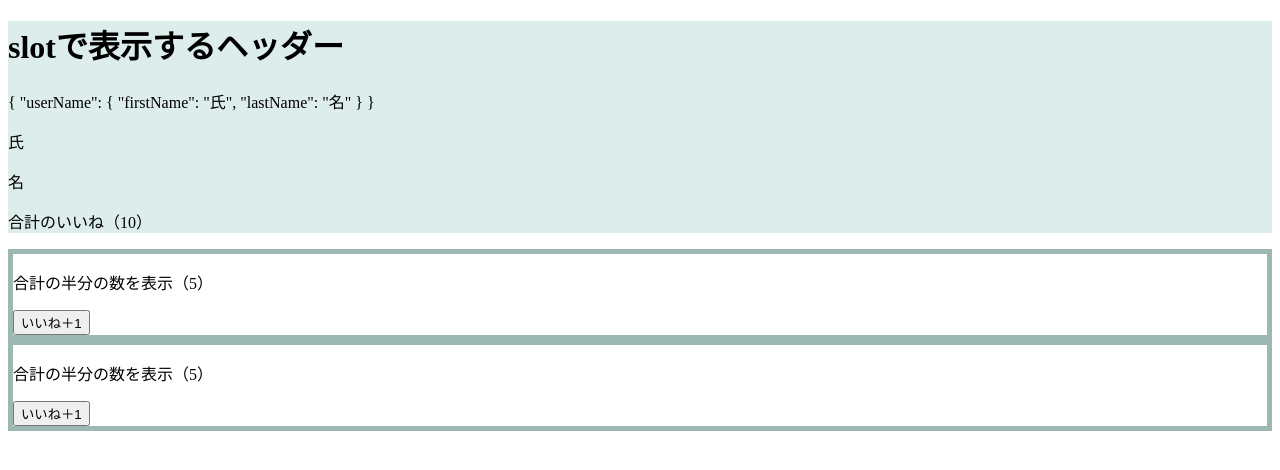
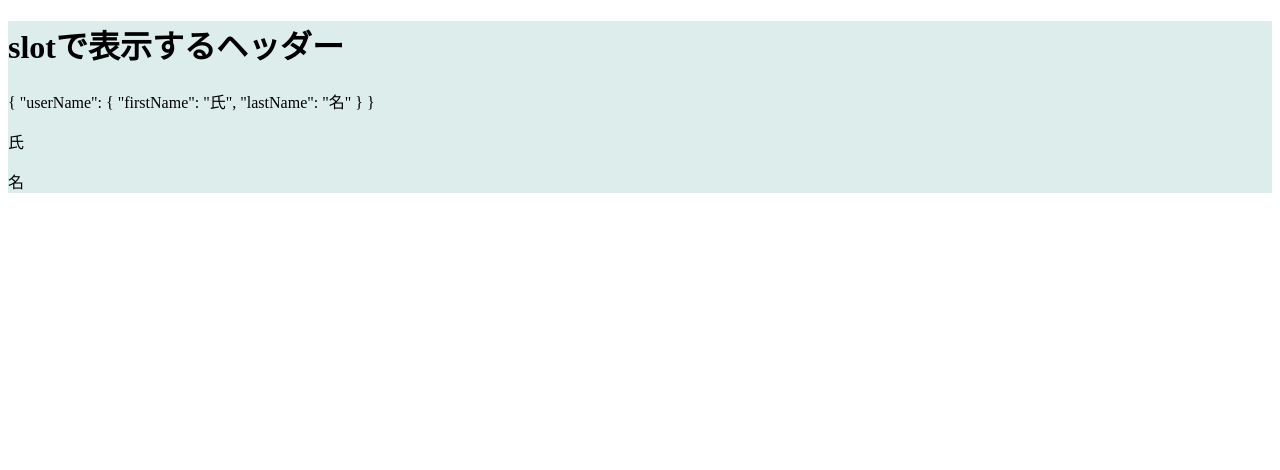
Before and after one commit to shirokuma0503/udemy-vue.js, a Vue app in the folder udemy-vue.js/: page / in a window 1280 px wide. Shown: the top 470 px of the page. Built offline with nearby package versions, Linux system fonts and the light colour scheme.

Commit message:
8_108:デフォルトslotの時の渡し方

```diff
--- a/udemy-vue.js/src/App.vue
+++ b/udemy-vue.js/src/App.vue
@@ -1,18 +1,11 @@
 <template>
   <div>
-    <GoodHeader>
-      <template v-slot:slotTitle="slotProps">
-        <h1>slotで表示するヘッダー</h1>
-        <p>{{ slotProps }}</p>
-        <p>{{ slotProps.userName.firstName }}</p>
-        <p>{{ slotProps.userName.lastName }}</p>
-      </template>
-      <template v-slot:slotNumber>
-        <p>合計のいいね（{{ number }}）</p>
-      </template>
+    <GoodHeader v-slot:default="slotProps">
+      <h1>slotで表示するヘッダー</h1>
+      <p>{{ slotProps }}</p>
+      <p>{{ slotProps.userName.firstName }}</p>
+      <p>{{ slotProps.userName.lastName }}</p>
     </GoodHeader>
-    <GoodNumber :good="number"></GoodNumber>
-    <GoodNumber :good="number" @good-click="incrementNumber"></GoodNumber>
   </div>
 </template>
 
@@ -22,16 +15,6 @@ import GoodHeader from './components/GoodHeader.vue';
 export default {
   components: {
     GoodHeader: GoodHeader,
-  },
-  data() {
-    return {
-      number: 10
-    };
-  },
-  methods: {
-    incrementNumber(value) {
-      this.number = value
-    }
   }
 };
 </script>
--- a/udemy-vue.js/src/components/GoodHeader.vue
+++ b/udemy-vue.js/src/components/GoodHeader.vue
@@ -1,12 +1,8 @@
 <template>
   <div>
-    <slot name="slotTitle" :userName="user">
+    <slot :userName="user">
       <h1>slotの中身がない時に表示される</h1>
     </slot>
-
-    <slot name="slotNumber"></slot>
-
-    <slot></slot>
   </div>
 </template>
 
```
